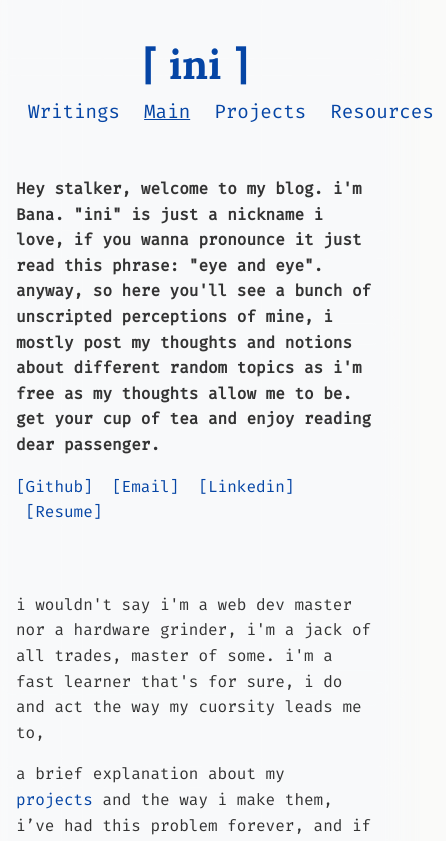
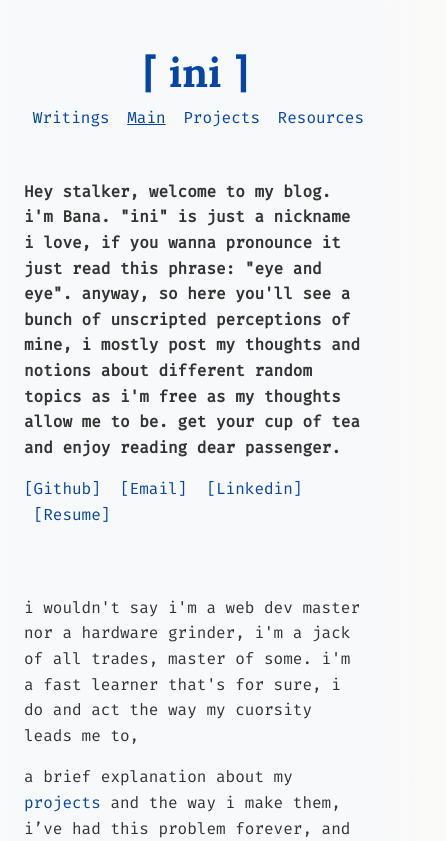
Before and after one commit to rknastenka/rknastenka.com, a React (Vite) app: page / in a window 390 px wide. Shown: the top 841 px of the page, 446 px wide, since content can reach past the window. Built offline with nearby package versions, Linux system fonts and the light colour scheme.

Commit message:
edit mobile version + added bg effect

```diff
--- a/src/Components/Navbar/navbar.css
+++ b/src/Components/Navbar/navbar.css
@@ -21,4 +21,15 @@ nav { margin-top: 0 !important;
 font-size: 1.2rem;
 }
 
-.nav-link { margin: 0 0.75rem; }
+.nav-link { margin: 0 0.55rem; }
+
+
+
+@media (max-width: 1280px) {
+    nav {
+        font-size: 1rem;
+    }
+    body{
+        overflow-x: hidden;
+    }
+}
--- a/src/index.css
+++ b/src/index.css
@@ -29,7 +29,6 @@
 html { font-size: 100%; }
 
 body {
-  margin: 0;
   padding: 0 1rem;
   background: var(--color-bg);
   color: var(--color-text);
```
